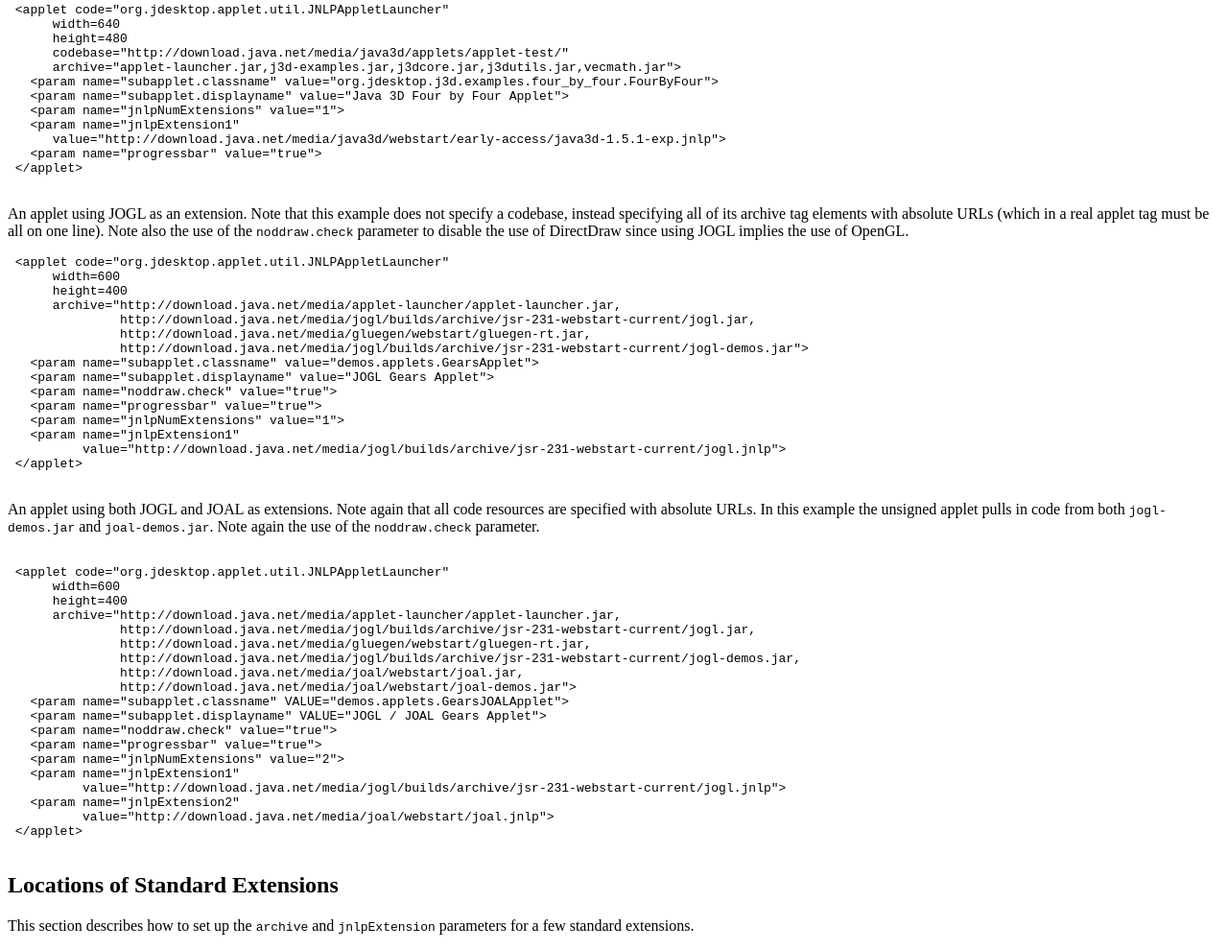
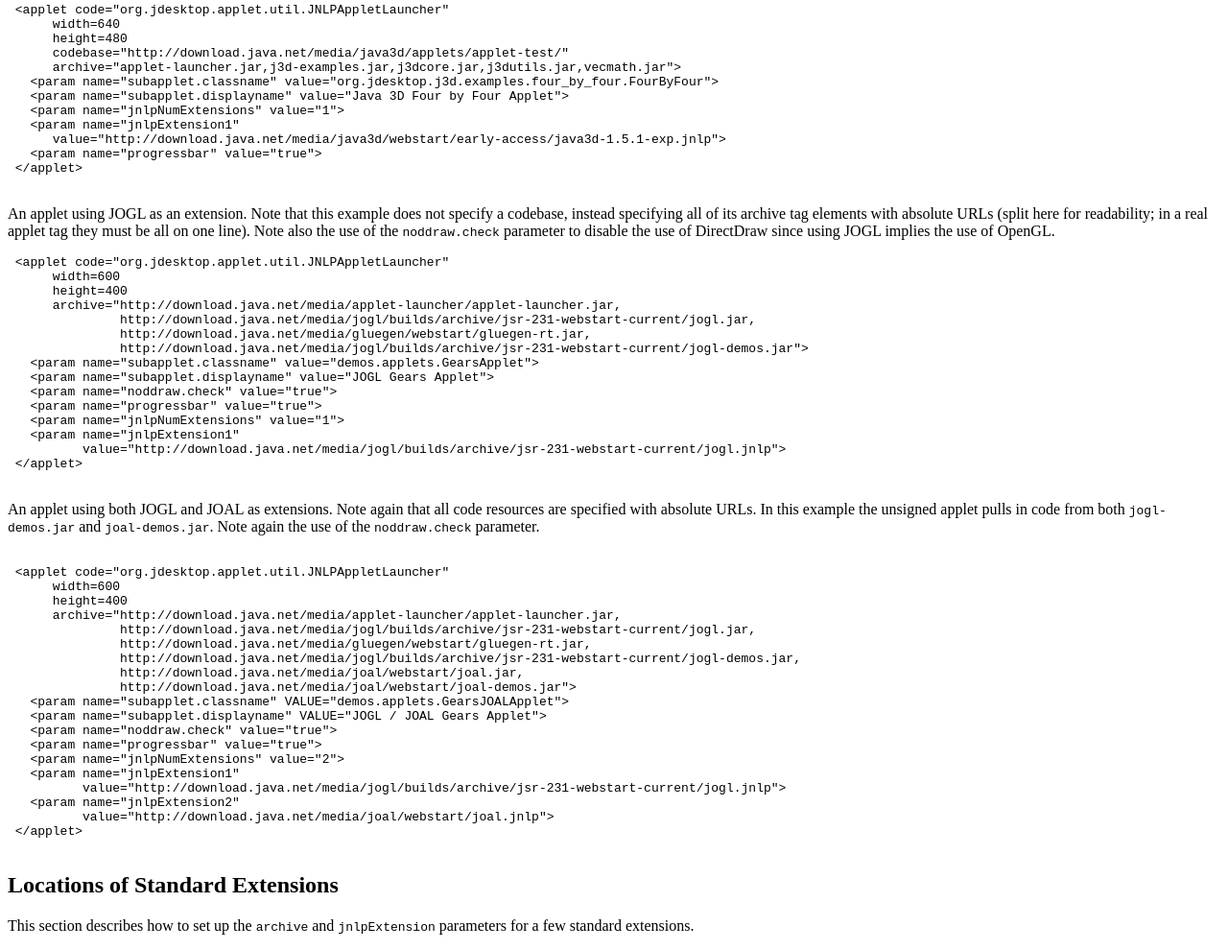
Before and after one commit to sgothel/applet-launcher, a plain HTML site: page www/index.html in a window 1280 px wide. Shown: the part 1506-2496 px from the top of the page at 96% size. Drawn offline with Linux system fonts and the light colour scheme.

Commit message:
Updated doc

```diff
--- a/www/index.html
+++ b/www/index.html
@@ -237,10 +237,10 @@
 
  An applet using JOGL as an extension. Note that this example does
  not specify a codebase, instead specifying all of its archive tag
- elements with absolute URLs (which in a real applet tag must be all
- on one line). Note also the use of the <code>noddraw.check</code>
- parameter to disable the use of DirectDraw since using JOGL implies
- the use of OpenGL.
+ elements with absolute URLs (split here for readability; in a real
+ applet tag they must be all on one line). Note also the use of the
+ <code>noddraw.check</code> parameter to disable the use of
+ DirectDraw since using JOGL implies the use of OpenGL.
 
  <pre>
  &lt;applet code="org.jdesktop.applet.util.JNLPAppletLauncher"
```
Also changed, not shown: 1 other file.
